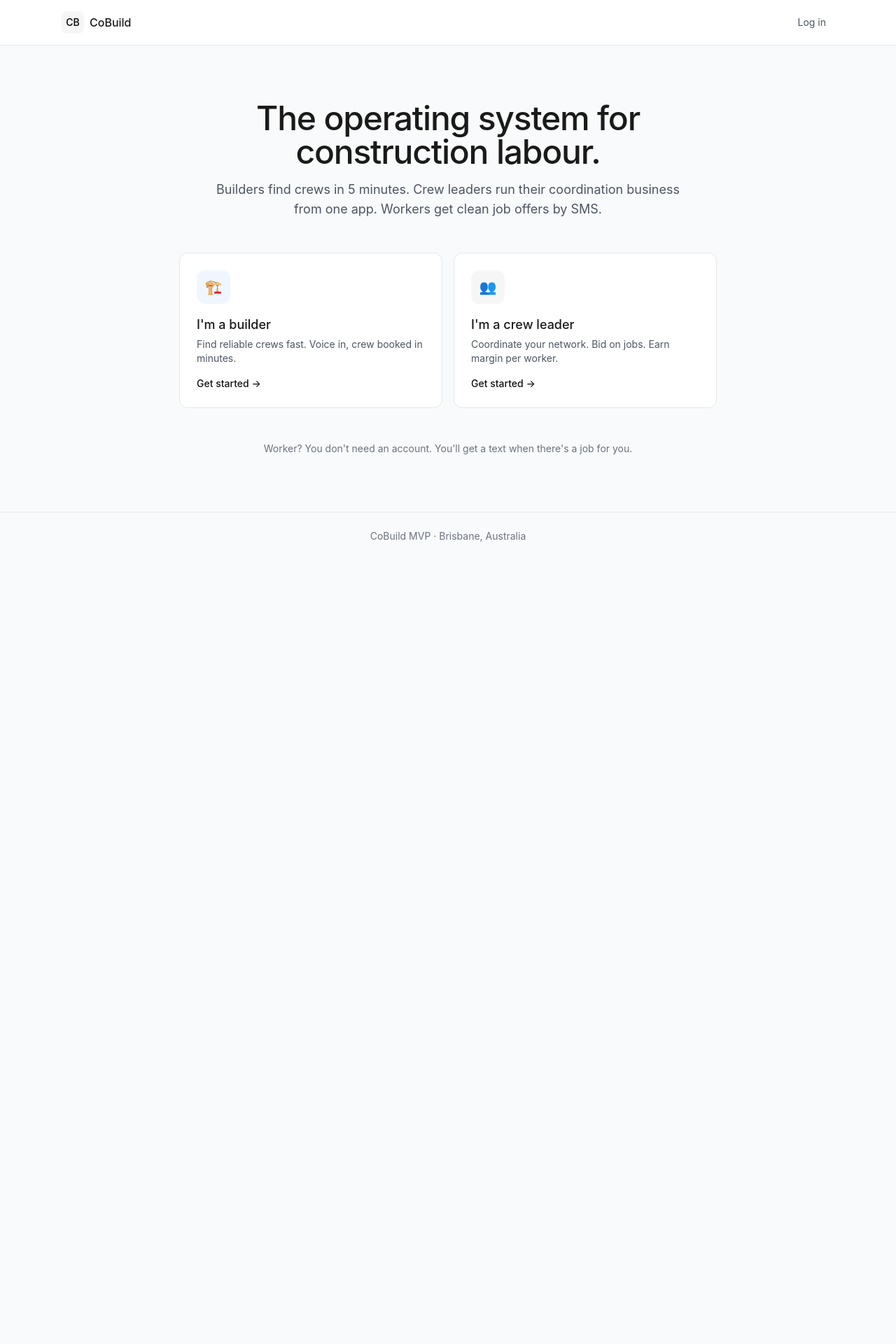
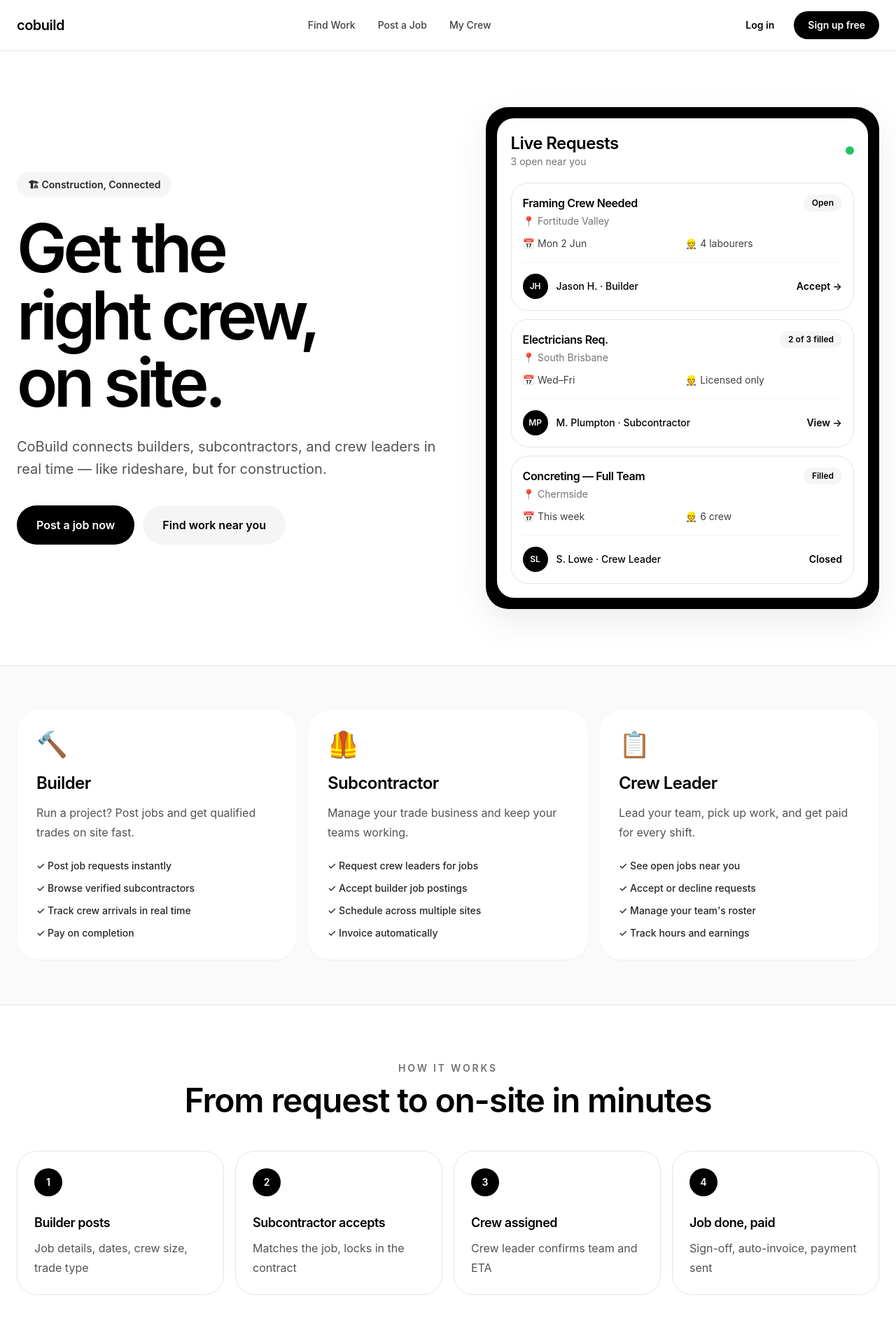
Before and after one commit to bajixy/cobuild, a Next.js app: page / in a window 1280 px wide. Shown: the top 1920 px of the page at 70% size. Before the commit the page ends 800 px from the top, so only its background shows below. Built offline with nearby package versions, Linux system fonts and the light colour scheme.

Commit message:
Update landing page content

```diff
--- a/app/page.tsx
+++ b/app/page.tsx
@@ -1,76 +1,218 @@
 import Link from 'next/link';
+
+const liveRequests = [
+  {
+    title: 'Framing Crew Needed',
+    status: 'Open',
+    location: 'Fortitude Valley',
+    date: 'Mon 2 Jun',
+    detail: '4 labourers',
+    person: 'Jason H. · Builder',
+    initials: 'JH',
+    action: 'Accept →',
+  },
+  {
+    title: 'Electricians Req.',
+    status: '2 of 3 filled',
+    location: 'South Brisbane',
+    date: 'Wed–Fri',
+    detail: 'Licensed only',
+    person: 'M. Plumpton · Subcontractor',
+    initials: 'MP',
+    action: 'View →',
+  },
+  {
+    title: 'Concreting — Full Team',
+    status: 'Filled',
+    location: 'Chermside',
+    date: 'This week',
+    detail: '6 crew',
+    person: 'S. Lowe · Crew Leader',
+    initials: 'SL',
+    action: 'Closed',
+  },
+];
+
+const roles = [
+  {
+    icon: '🔨',
+    title: 'Builder',
+    text: 'Run a project? Post jobs and get qualified trades on site fast.',
+    items: ['Post job requests instantly', 'Browse verified subcontractors', 'Track crew arrivals in real time', 'Pay on completion'],
+  },
+  {
+    icon: '🦺',
+    title: 'Subcontractor',
+    text: 'Manage your trade business and keep your teams working.',
+    items: ['Request crew leaders for jobs', 'Accept builder job postings', 'Schedule across multiple sites', 'Invoice automatically'],
+  },
+  {
+    icon: '📋',
+    title: 'Crew Leader',
+    text: 'Lead your team, pick up work, and get paid for every shift.',
+    items: ['See open jobs near you', 'Accept or decline requests', "Manage your team's roster", 'Track hours and earnings'],
+  },
+];
+
+const steps = [
+  ['1', 'Builder posts', 'Job details, dates, crew size, trade type'],
+  ['2', 'Subcontractor accepts', 'Matches the job, locks in the contract'],
+  ['3', 'Crew assigned', 'Crew leader confirms team and ETA'],
+  ['4', 'Job done, paid', 'Sign-off, auto-invoice, payment sent'],
+];
+
+const stats = [
+  ['2.4K+', 'Active builders'],
+  ['8.1K', 'Verified tradespeople'],
+  ['94%', 'Same-day fill rate'],
+  ['$0', 'Upfront cost'],
+];
+
+const ctas = [
+  ['🔨', "I'm a Builder", 'Post jobs and find verified trade teams for any project, any size.', '/signup?role=builder'],
+  ['🦺', "I'm a Subcontractor", 'Grow your trade business with steady work and reliable crew leaders.', '/signup?role=crew_leader'],
+  ['📋', "I'm a Crew Leader", 'Pick up shifts near you, lead your team, and get paid on time.', '/signup?role=crew_leader'],
+];
 
 export default function Home() {
   return (
-    <div className="min-h-screen flex flex-col">
-      <header className="border-b border-gray-200 bg-white">
-        <div className="max-w-6xl mx-auto px-6 py-4 flex items-center justify-between">
-          <div className="flex items-center gap-2">
-            <div className="w-8 h-8 rounded-lg bg-brand-50 flex items-center justify-center text-brand-800 font-medium text-sm">CB</div>
-            <span className="font-medium">CoBuild</span>
-          </div>
-          <div className="flex gap-3 text-sm">
-            <Link href="/login" className="text-gray-600 hover:text-gray-900 px-3 py-1.5">Log in</Link>
+    <div className="min-h-screen bg-white text-black">
+      <header className="sticky top-0 z-20 border-b border-neutral-200 bg-white/95 backdrop-blur">
+        <div className="mx-auto flex max-w-7xl items-center justify-between px-6 py-4">
+          <Link href="/" className="text-xl font-semibold tracking-tight">cobuild</Link>
+          <nav className="hidden items-center gap-8 text-sm font-medium text-neutral-700 md:flex">
+            <a href="#work" className="hover:text-black">Find Work</a>
+            <Link href="/signup?role=builder" className="hover:text-black">Post a Job</Link>
+            <Link href="/signup?role=crew_leader" className="hover:text-black">My Crew</Link>
+          </nav>
+          <div className="flex items-center gap-3">
+            <Link href="/login" className="hidden rounded-full px-4 py-2 text-sm font-semibold hover:bg-neutral-100 sm:block">Log in</Link>
+            <Link href="/signup" className="rounded-full bg-black px-5 py-2.5 text-sm font-semibold text-white hover:bg-neutral-800">Sign up free</Link>
           </div>
         </div>
       </header>
 
-      <main className="flex-1 flex items-center justify-center px-6 py-12">
-        <div className="max-w-3xl w-full">
-          <div className="text-center mb-12">
-            <h1 className="text-4xl sm:text-5xl font-medium tracking-tight mb-4">
-              The operating system for construction labour.
+      <main>
+        <section className="mx-auto grid max-w-7xl gap-12 px-6 py-14 lg:grid-cols-[1.05fr_0.95fr] lg:items-center lg:py-20">
+          <div>
+            <div className="mb-6 inline-flex rounded-full bg-neutral-100 px-4 py-2 text-sm font-semibold text-neutral-800">🏗 Construction, Connected</div>
+            <h1 className="max-w-4xl text-6xl font-semibold leading-[0.92] tracking-[-0.06em] sm:text-7xl lg:text-8xl">
+              Get the<br />right crew,<br />on site.
             </h1>
-            <p className="text-lg text-gray-600 max-w-2xl mx-auto">
-              Builders find crews in 5 minutes. Crew leaders run their coordination business from one app. Workers get clean job offers by SMS.
+            <p className="mt-7 max-w-2xl text-xl leading-8 text-neutral-600">
+              CoBuild connects builders, subcontractors, and crew leaders in real time — like rideshare, but for construction.
             </p>
+            <div className="mt-9 flex flex-col gap-3 sm:flex-row">
+              <Link href="/signup?role=builder" className="rounded-full bg-black px-7 py-4 text-center text-base font-semibold text-white hover:bg-neutral-800">Post a job now</Link>
+              <a href="#work" className="rounded-full bg-neutral-100 px-7 py-4 text-center text-base font-semibold text-black hover:bg-neutral-200">Find work near you</a>
+            </div>
           </div>
 
-          <div className="grid sm:grid-cols-2 gap-4">
-            <Link
-              href="/signup?role=builder"
-              className="block bg-white border border-gray-200 hover:border-brand-600 rounded-xl p-6 transition-colors group"
-            >
-              <div className="w-12 h-12 rounded-xl bg-blue-50 flex items-center justify-center text-blue-700 text-xl mb-4">
-                🏗️
+          <div id="work" className="rounded-[2rem] bg-black p-4 shadow-soft">
+            <div className="rounded-[1.5rem] bg-white p-5">
+              <div className="mb-5 flex items-center justify-between">
+                <div>
+                  <h2 className="text-2xl font-semibold tracking-tight">Live Requests</h2>
+                  <p className="text-sm text-neutral-500">3 open near you</p>
+                </div>
+                <div className="h-3 w-3 rounded-full bg-green-500" />
               </div>
-              <h3 className="font-medium text-lg mb-1">I'm a builder</h3>
-              <p className="text-sm text-gray-600 mb-4">
-                Find reliable crews fast. Voice in, crew booked in minutes.
-              </p>
-              <div className="text-sm text-brand-600 font-medium group-hover:underline">
-                Get started →
+              <div className="space-y-3">
+                {liveRequests.map((request) => (
+                  <div key={request.title} className="rounded-3xl border border-neutral-200 p-4 transition hover:border-black">
+                    <div className="mb-3 flex items-start justify-between gap-4">
+                      <div>
+                        <h3 className="font-semibold tracking-tight">{request.title}</h3>
+                        <p className="mt-1 text-sm text-neutral-500">📍 {request.location}</p>
+                      </div>
+                      <span className="rounded-full bg-neutral-100 px-3 py-1 text-xs font-semibold">{request.status}</span>
+                    </div>
+                    <div className="grid grid-cols-2 gap-2 text-sm text-neutral-700">
+                      <p>📅 {request.date}</p>
+                      <p>👷 {request.detail}</p>
+                    </div>
+                    <div className="mt-4 flex items-center justify-between border-t border-neutral-100 pt-4">
+                      <div className="flex items-center gap-3">
+                        <div className="flex h-9 w-9 items-center justify-center rounded-full bg-black text-xs font-semibold text-white">{request.initials}</div>
+                        <p className="text-sm font-medium">{request.person}</p>
+                      </div>
+                      <span className="text-sm font-semibold">{request.action}</span>
+                    </div>
+                  </div>
+                ))}
               </div>
-            </Link>
+            </div>
+          </div>
+        </section>
 
-            <Link
-              href="/signup?role=crew_leader"
-              className="block bg-white border border-gray-200 hover:border-brand-600 rounded-xl p-6 transition-colors group"
-            >
-              <div className="w-12 h-12 rounded-xl bg-brand-50 flex items-center justify-center text-brand-800 text-xl mb-4">
-                👥
+        <section className="border-y border-neutral-200 bg-neutral-50 px-6 py-16">
+          <div className="mx-auto grid max-w-7xl gap-4 md:grid-cols-3">
+            {roles.map((role) => (
+              <div key={role.title} className="rounded-[2rem] bg-white p-7 shadow-sm">
+                <div className="mb-5 text-4xl">{role.icon}</div>
+                <h3 className="text-2xl font-semibold tracking-tight">{role.title}</h3>
+                <p className="mt-3 min-h-14 leading-7 text-neutral-600">{role.text}</p>
+                <ul className="mt-6 space-y-3 text-sm font-medium text-neutral-800">
+                  {role.items.map((item) => <li key={item}>✓ {item}</li>)}
+                </ul>
               </div>
-              <h3 className="font-medium text-lg mb-1">I'm a crew leader</h3>
-              <p className="text-sm text-gray-600 mb-4">
-                Coordinate your network. Bid on jobs. Earn margin per worker.
-              </p>
-              <div className="text-sm text-brand-600 font-medium group-hover:underline">
-                Get started →
+            ))}
+          </div>
+        </section>
+
+        <section className="mx-auto max-w-7xl px-6 py-20">
+          <div className="mb-12 text-center">
+            <p className="text-sm font-semibold uppercase tracking-[0.2em] text-neutral-500">How it works</p>
+            <h2 className="mt-3 text-4xl font-semibold tracking-tight sm:text-5xl">From request to on-site in minutes</h2>
+          </div>
+          <div className="grid gap-4 md:grid-cols-4">
+            {steps.map(([number, title, text]) => (
+              <div key={number} className="rounded-[1.75rem] border border-neutral-200 p-6">
+                <div className="mb-6 flex h-10 w-10 items-center justify-center rounded-full bg-black text-sm font-semibold text-white">{number}</div>
+                <h3 className="text-lg font-semibold tracking-tight">{title}</h3>
+                <p className="mt-2 leading-7 text-neutral-600">{text}</p>
               </div>
-            </Link>
+            ))}
           </div>
+        </section>
 
-          <div className="mt-12 text-center">
-            <p className="text-sm text-gray-500">
-              Worker? You don't need an account. You'll get a text when there's a job for you.
-            </p>
+        <section className="bg-black px-6 py-14 text-white">
+          <div className="mx-auto grid max-w-7xl gap-6 sm:grid-cols-4">
+            {stats.map(([value, label]) => (
+              <div key={label}>
+                <div className="text-4xl font-semibold tracking-tight">{value}</div>
+                <p className="mt-2 text-sm text-neutral-400">{label}</p>
+              </div>
+            ))}
           </div>
-        </div>
+        </section>
+
+        <section className="mx-auto max-w-7xl px-6 py-20">
+          <div className="grid gap-4 md:grid-cols-3">
+            {ctas.map(([icon, title, text, href]) => (
+              <Link key={title} href={href} className="rounded-[2rem] border border-neutral-200 p-7 transition hover:border-black hover:shadow-soft">
+                <div className="mb-5 text-4xl">{icon}</div>
+                <h3 className="text-2xl font-semibold tracking-tight">{title}</h3>
+                <p className="mt-3 leading-7 text-neutral-600">{text}</p>
+                <div className="mt-6 font-semibold">Get started →</div>
+              </Link>
+            ))}
+          </div>
+        </section>
       </main>
 
-      <footer className="border-t border-gray-200 py-6">
-        <div className="max-w-6xl mx-auto px-6 text-center text-sm text-gray-500">
-          CoBuild MVP · Brisbane, Australia
+      <footer className="border-t border-neutral-200 px-6 py-10">
+        <div className="mx-auto flex max-w-7xl flex-col justify-between gap-6 sm:flex-row">
+          <div>
+            <div className="text-xl font-semibold tracking-tight">Cobuild</div>
+            <p className="mt-2 text-sm text-neutral-500">© 2026 CoBuild Pty Ltd</p>
+          </div>
+          <div className="flex gap-6 text-sm font-medium text-neutral-600">
+            <a href="#" className="hover:text-black">About</a>
+            <a href="#" className="hover:text-black">Safety</a>
+            <a href="#" className="hover:text-black">Help</a>
+            <a href="#" className="hover:text-black">Careers</a>
+          </div>
         </div>
       </footer>
     </div>
```
